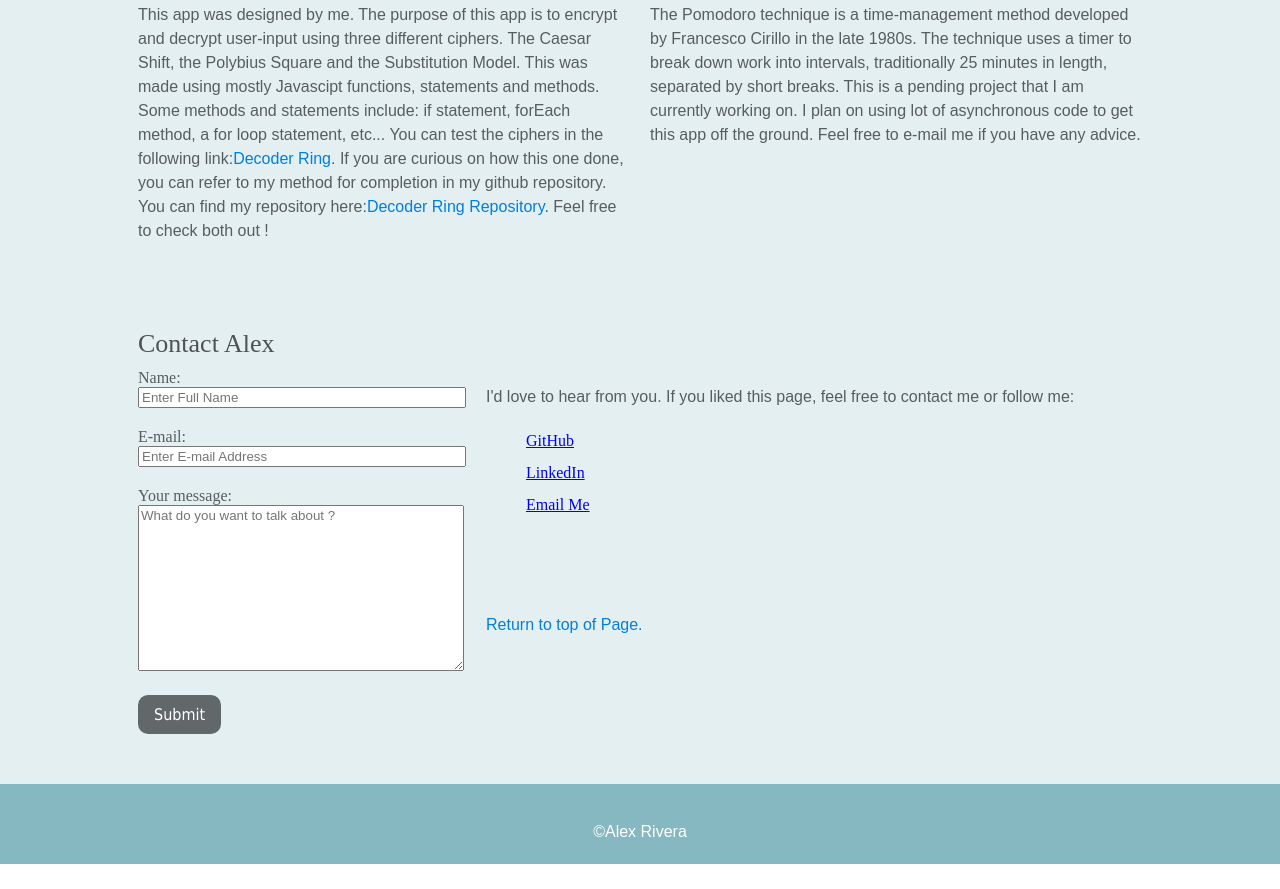
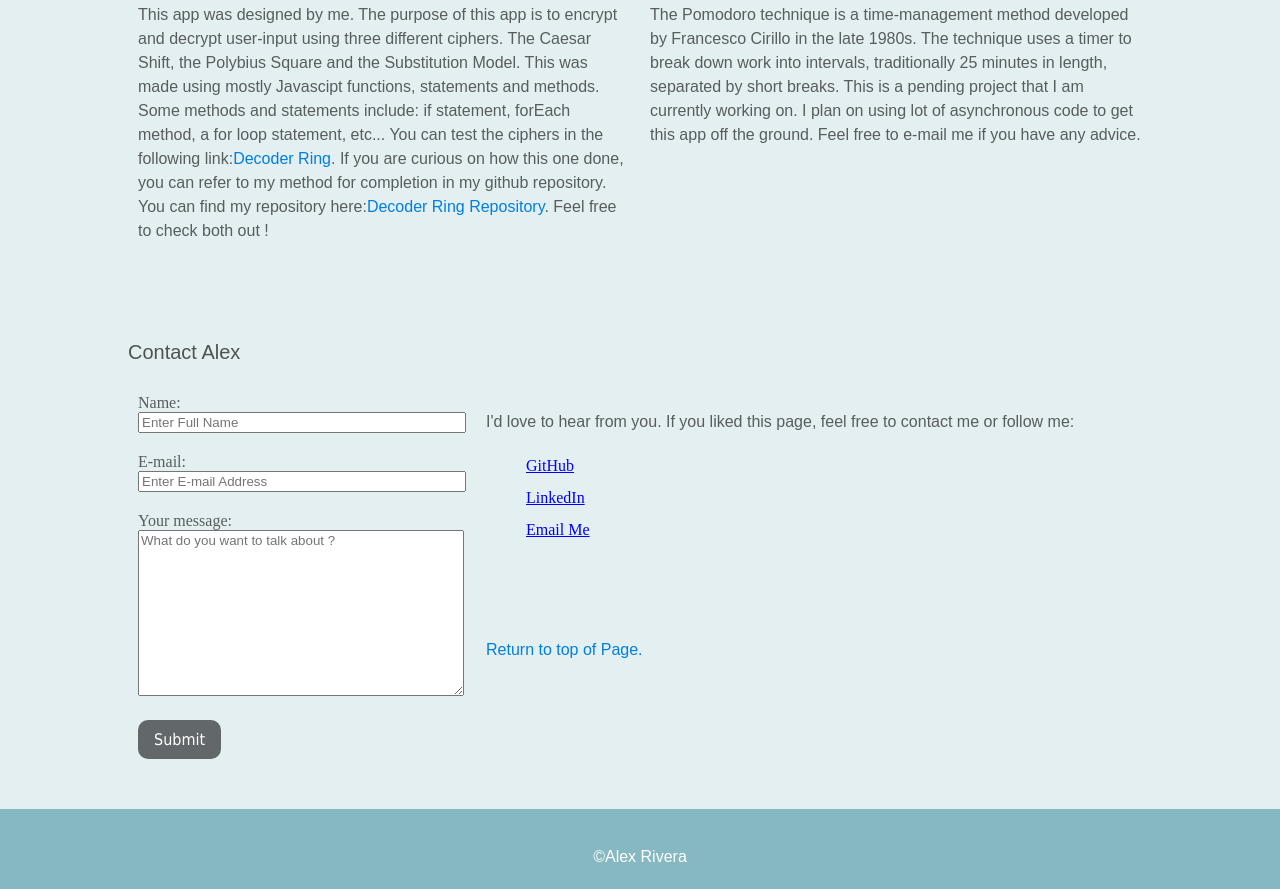
Before and after one commit to ARPR416/Portfolio, a plain HTML site: page index.html in a window 1280 px wide. Shown: the part 2098-2987 px from the top of the page. Before the commit the page ends 2962 px from the top, so only its background shows below. Drawn offline with Linux system fonts and the light colour scheme.

Commit message:
Update index.html
added an opening to the h3 tag

```diff
--- a/index.html
+++ b/index.html
@@ -82,7 +82,7 @@
 
 <!--Anchor Link -->
 <section>
-  <h2 id="contact">Contact Alex</h3>
+  <h3 id="contact">Contact Alex</h3>
   <div class="group">
     <div class="item">
       <form action="https://formspree.io/f/xzbkozqg" method="POST">
```
